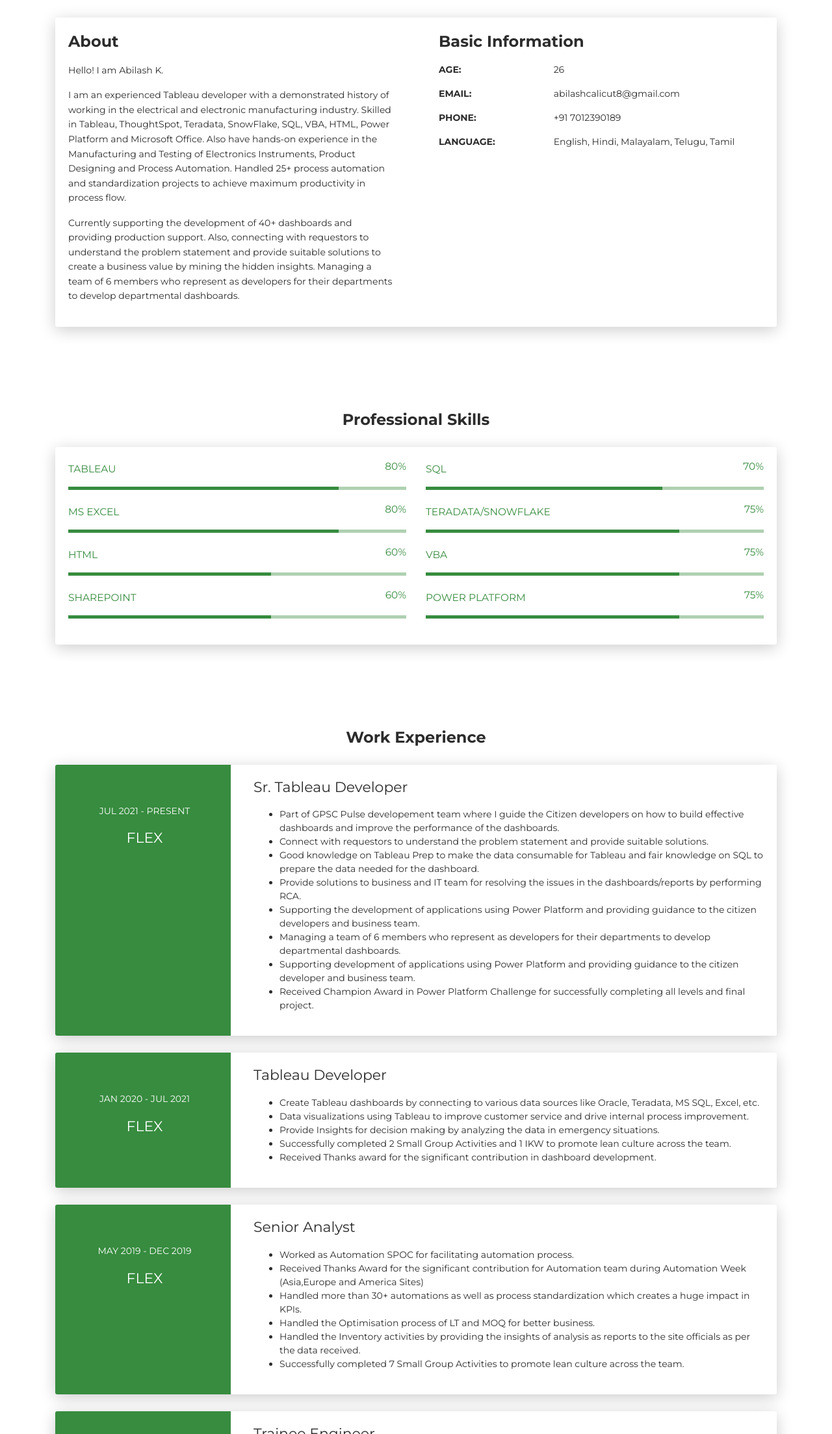
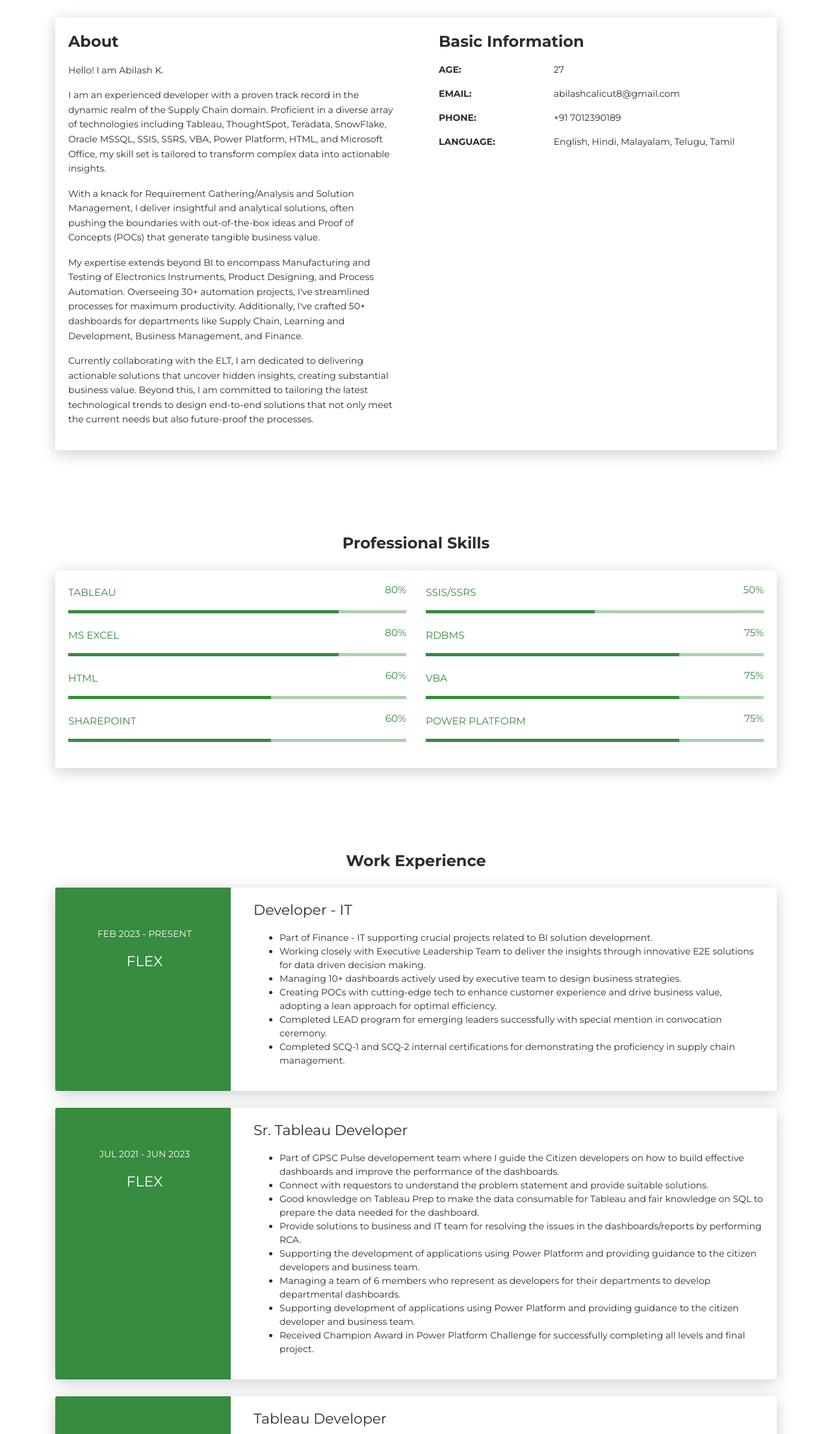
Before and after one commit to AbilashCLT/AbilashCLT.github.io, a plain HTML site: page index.html in a window 1280 px wide. Shown: the part 593-2800 px from the top of the page at 65% size. Drawn offline with Linux system fonts and the light colour scheme.

Commit message:
Update index.html

```diff
--- a/index.html
+++ b/index.html
@@ -8,7 +8,7 @@
     <meta property="og:image" content="images/Resume.png">
     <meta property="og:description" content="A certified Tableau Developer with 3+ years in Tableau & BI reporting. Have extensive experience in sourcing, processing, managing, and distributing business-driven and actionable visual reports for key stakeholders in the SCM domain.Also, have experience in the standardisation and automation of processes to maximise productivity.">
     <meta property="og:url" content="https://abilashclt.github.io/Abilash_K_Resume.pdf">
-    <title>Abilash K || Certified Tableau Developer || Digitalization Specialist</title>
+    <title>Abilash K || Certified BI Developer || Digitalization Specialist</title>
     <link href="https://fonts.googleapis.com/css?family=Montserrat:400,700,200" rel="stylesheet">
     <link href="https://maxcdn.bootstrapcdn.com/font-awesome/latest/css/font-awesome.min.css" rel="stylesheet">
     <link href="css/aos.css?ver=1.1.0" rel="stylesheet">
@@ -57,7 +57,7 @@
         <div class="content-center">
           <div class="cc-profile-image"><a href="#"><img src="images/ABI2.jpg" alt="Abilash K"/></a></div>
           <div class="h4 title">ABILASH K</div>
-          <p class="h6 title">Tableau Certified Sr. BI Developer || Digitalization Specialist</p>
+          <p class="h6 title">Expertised in solution designing using BI Tools & Power Platform || LGB Certified</p>
           <p class="category text-white"> -- </p>
           <p class="category text-white">Tech Enthusiast | Industrious | Collaborative | Observant | Curious | Enterprising | Adaptable | Visual Learner | Problem Solver</p>
           <a class="btn btn-primary smooth-scroll mr-2" href="#contact" data-aos="zoom-in" data-aos-anchor="data-aos-anchor">Hire Me</a><a class="btn btn-primary" href="Abilash_K_Resume.pdf"  target="_blank" rel="noopener noreferrer" data-aos="zoom-in" data-aos-anchor="data-aos-anchor">Download CV</a>
@@ -80,8 +80,10 @@
           <div class="card-body">
             <div class="h4 mt-0 title">About</div>
             <p>Hello! I am Abilash K.</p>
-            <p>I am an experienced Tableau developer with a demonstrated history of working in the electrical and electronic manufacturing industry. Skilled in Tableau, ThoughtSpot, Teradata, SnowFlake, SQL, VBA, HTML, Power Platform and Microsoft Office. Also have hands-on experience in the Manufacturing and Testing of Electronics Instruments, Product Designing and Process Automation. Handled 25+ process automation and standardization projects to achieve maximum productivity in process flow.</p>
-            <p>Currently supporting the development of 40+ dashboards and providing production support. Also, connecting with requestors to understand the problem statement and provide suitable solutions to create a business value by mining the hidden insights. Managing a team of 6 members who represent as developers for their departments to develop departmental dashboards.</p>
+            <p>I am an experienced developer with a proven track record in the dynamic realm of the Supply Chain domain. Proficient in a diverse array of technologies including Tableau, ThoughtSpot, Teradata, SnowFlake, Oracle MSSQL, SSIS, SSRS, VBA, Power Platform, HTML, and Microsoft Office, my skill set is tailored to transform complex data into actionable insights.</p>
+            <p>With a knack for Requirement Gathering/Analysis and Solution Management, I deliver insightful and analytical solutions, often pushing the boundaries with out-of-the-box ideas and Proof of Concepts (POCs) that generate tangible business value.</p>
+            <p>My expertise extends beyond BI to encompass Manufacturing and Testing of Electronics Instruments, Product Designing, and Process Automation. Overseeing 30+ automation projects, I've streamlined processes for maximum productivity. Additionally, I've crafted 50+ dashboards for departments like Supply Chain, Learning and Development, Business Management, and Finance.</p>
+            <p>Currently collaborating with the ELT, I am dedicated to delivering actionable solutions that uncover hidden insights, creating substantial business value. Beyond this, I am committed to tailoring the latest technological trends to design end-to-end solutions that not only meet the current needs but also future-proof the processes.</p>
           </div>
         </div>
         <div class="col-lg-6 col-md-12">
@@ -89,7 +91,7 @@
             <div class="h4 mt-0 title">Basic Information</div>
             <div class="row">
               <div class="col-sm-4"><strong class="text-uppercase">Age:</strong></div>
-              <div class="col-sm-8">26</div>
+              <div class="col-sm-8">27</div>
             </div>
             <div class="row mt-3">
               <div class="col-sm-4"><strong class="text-uppercase">Email:</strong></div>
@@ -123,9 +125,9 @@
             </div>
           </div>
           <div class="col-md-6">
-            <div class="progress-container progress-primary"><span class="progress-badge">SQL</span>
+            <div class="progress-container progress-primary"><span class="progress-badge">SSIS/SSRS</span>
               <div class="progress">
-                <div class="progress-bar progress-bar-primary" data-aos="progress-full" data-aos-offset="10" data-aos-duration="2000" role="progressbar" aria-valuenow="60" aria-valuemin="0" aria-valuemax="100" style="width: 70%;"></div><span class="progress-value">70%</span>
+                <div class="progress-bar progress-bar-primary" data-aos="progress-full" data-aos-offset="10" data-aos-duration="2000" role="progressbar" aria-valuenow="60" aria-valuemin="0" aria-valuemax="100" style="width: 50%;"></div><span class="progress-value">50%</span>
               </div>
             </div>
           </div>
@@ -139,7 +141,7 @@
             </div>
           </div>
           <div class="col-md-6">
-            <div class="progress-container progress-primary"><span class="progress-badge">Teradata/SnowFlake</span>
+            <div class="progress-container progress-primary"><span class="progress-badge">RDBMS</span>
               <div class="progress">
                 <div class="progress-bar progress-bar-primary" data-aos="progress-full" data-aos-offset="10" data-aos-duration="2000" role="progressbar" aria-valuenow="0" aria-valuemin="0" aria-valuemax="100" style="width: 75%;"></div><span class="progress-value">75%</span>
               </div>
@@ -190,7 +192,32 @@
       <div class="row">
         <div class="col-md-3 bg-primary" data-aos="fade-right" data-aos-offset="50" data-aos-duration="500">
           <div class="card-body cc-experience-header">
-            <p>Jul 2021 - Present</p>
+            <p>Feb 2023 - Present</p>
+            <div class="h5">Flex</div>
+          </div>
+        </div>
+        <div class="col-md-9" data-aos="fade-left" data-aos-offset="50" data-aos-duration="500">
+          <div class="card-body">
+            <div class="h5">Developer - IT</div>
+            <p>
+              <ul>
+                <li>Part of Finance - IT supporting crucial projects related to BI solution development.</li>
+                <li>Working closely with Executive Leadership Team to deliver the insights through innovative E2E solutions for data driven decision making.</li>
+                <li>Managing 10+ dashboards actively used by executive team to design business strategies.</li>
+                <li>Creating POCs with cutting-edge tech to enhance customer experience and drive business value, adopting a lean approach for optimal efficiency.</li>
+                <li>Completed LEAD program for emerging leaders successfully with special mention in convocation ceremony.</li>
+                <li>Completed SCQ-1 and SCQ-2 internal certifications for demonstrating the proficiency in supply chain management.</li>
+              </ul>
+            </p>
+          </div>
+        </div>
+      </div>
+    </div>
+    <div class="card">
+      <div class="row">
+        <div class="col-md-3 bg-primary" data-aos="fade-right" data-aos-offset="50" data-aos-duration="500">
+          <div class="card-body cc-experience-header">
+            <p>Jul 2021 - Jun 2023</p>
             <div class="h5">Flex</div>
           </div>
         </div>
@@ -555,9 +582,22 @@
           <li data-target="#cc-Indicators" data-slide-to="1"></li>
           <li data-target="#cc-Indicators" data-slide-to="2"></li>
           <li data-target="#cc-Indicators" data-slide-to="3"></li>
+          <li data-target="#cc-Indicators" data-slide-to="4"></li>
         </ol>
         <div class="carousel-inner"></div>
         <div class="carousel-item active">
+          <div class="row">
+            <div class="col-lg-2 col-md-3 cc-reference-header"><img src="images/reference-image-3.jpg" alt="C'Shekhar Dhamankar"/>
+              <div class="h5 pt-2">Sandeep Sharma</div>
+              <p class="category">Head - Intl. Supply Chain Ops, Orange Business</p>
+            </div>
+            <div class="col-lg-10 col-md-9">
+              <p>Abilash is a gem both professionally and personally. A dynamic team player and leader, he adds value to every task, providing timely support and insightful contributions. As a standout Tableau developer, his technical expertise spans various tools and technologies. Abi's innovative problem-solving approach and collaborative spirit create a positive work environment.</p>
+                <p>His exceptional skills in analytics, process automation, and dashboard development showcase his versatility. Abi's dedication to delivering value makes him an invaluable asset to any organization. I wholeheartedly recommend him for his outstanding contributions and believe he will continue to excel in his career.</p>
+              </div>
+          </div>
+        </div>
+        <div class="carousel-item">
           <div class="row">
             <div class="col-lg-2 col-md-3 cc-reference-header"><img src="images/reference-image-3.jpg" alt="C'Shekhar Dhamankar"/>
               <div class="h5 pt-2">C'Shekhar Dhamankar</div>
@@ -685,7 +725,7 @@
       <div class="text-center text-muted">
         <p>&copy; Creative CV. All rights reserved.<br>Design - <a class="credit" href="https://templateflip.com" target="_blank">TemplateFlip</a></p>
       </div>-->
-      <div class="h4 title text-center">Created by Abilash K</div>
+      <!--<div class="h4 title text-center">Created by Abilash K</div>-->
     </footer>
     <script src="js/core/jquery.3.2.1.min.js?ver=1.1.0"></script>
     <script src="js/core/popper.min.js?ver=1.1.0"></script>
```
